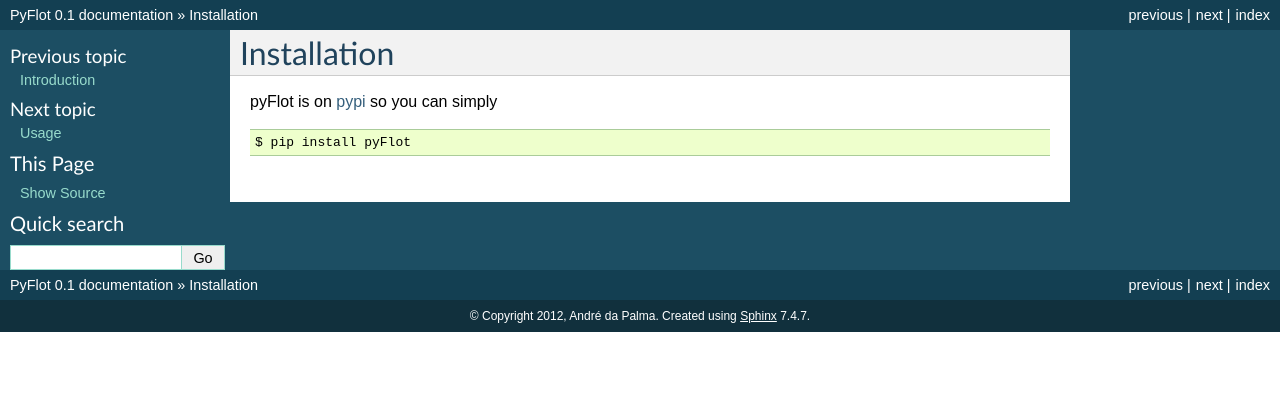
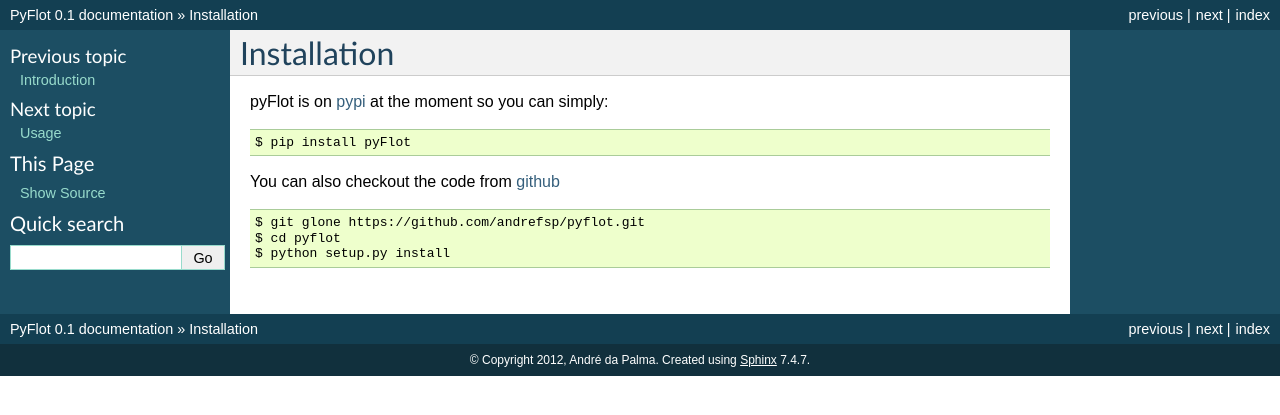
Before and after one commit to andrefsp/pyflot, a Sphinx documentation site: the page built from docs/installation.rst, in a window 1280 px wide. Shown: the top 415 px of the page. Built offline with Sphinx 7.4.7, drawn with Linux system fonts in a browser that asks for light colours.

Commit message:
wrote a bit of documentation

```diff
--- a/docs/index.rst
+++ b/docs/index.rst
@@ -16,6 +16,7 @@
    usage
    integrating-with-django
 
+
 Indices and tables
 ==================
 
--- a/docs/installation.rst
+++ b/docs/installation.rst
@@ -2,8 +2,15 @@
 Installation
 ============
 
-pyFlot is on pypi_ so you can simply
+pyFlot is on pypi_ at the moment so you can simply:
 ::
     $ pip install pyFlot
 
+You can also checkout the code from github_
+::
+    $ git glone https://github.com/andrefsp/pyflot.git
+    $ cd pyflot
+    $ python setup.py install
+
 .. _pypi: http://pypi.python.org/
+.. _github: https://github.com/andrefsp/pyflot
--- a/docs/introduction.rst
+++ b/docs/introduction.rst
@@ -2,4 +2,8 @@
 Introduction
 ============
 
-The idea behing pyflot its to provide a Python interface to the known Javascript chart library.
+The idea behing pyflot its to provide a Python interface to the known Javascript flot_ chart library.
+
+Not all Python developers are productive enough with Javascript to be able to create some fancy graph functionality. Pyflot tries to bring a nice and clean way to create graphs without knowing much about the final flot_ interface.
+
+.. _flot: http://www.flotcharts.org/
```
Also changed, not shown: 1 other file.
